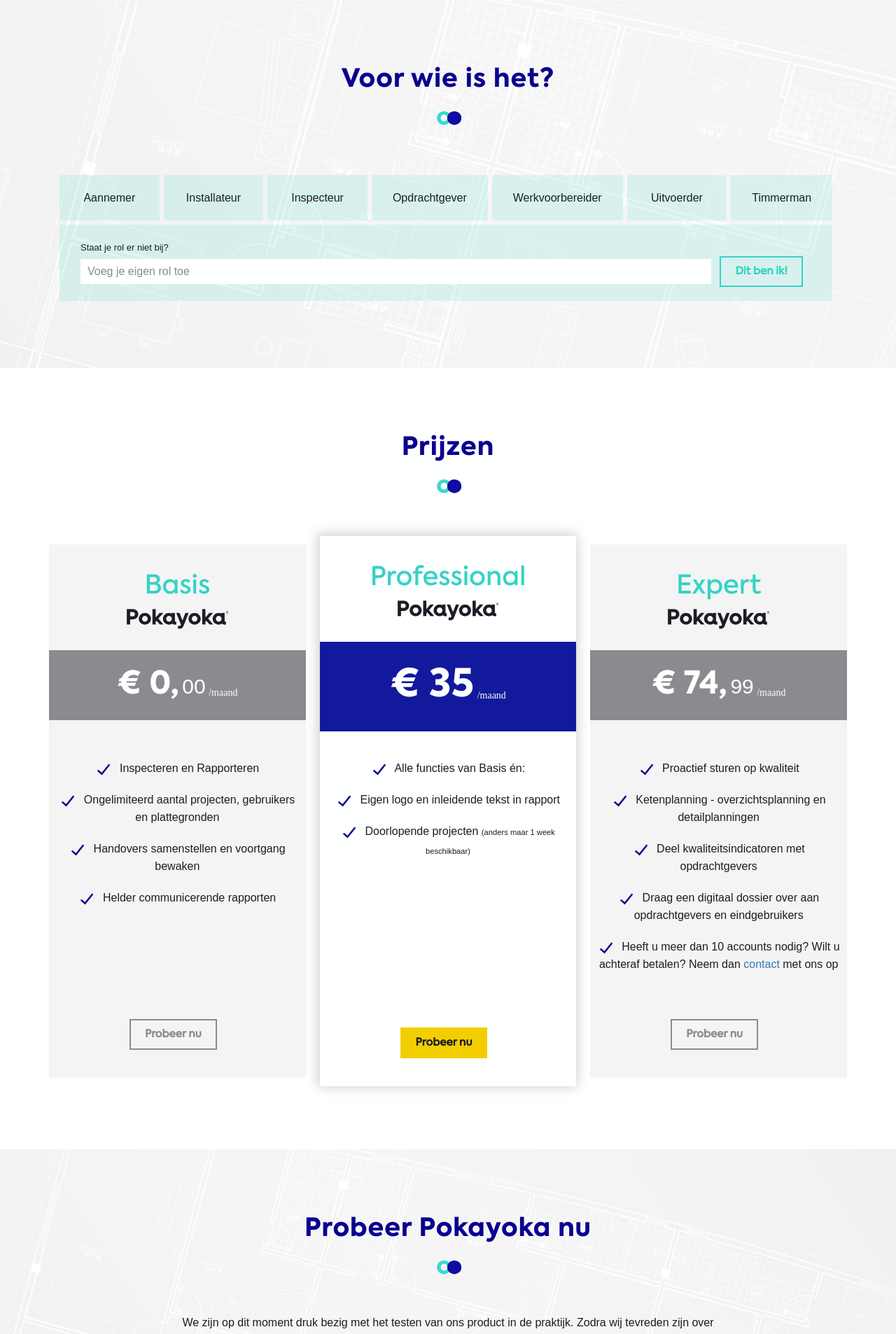
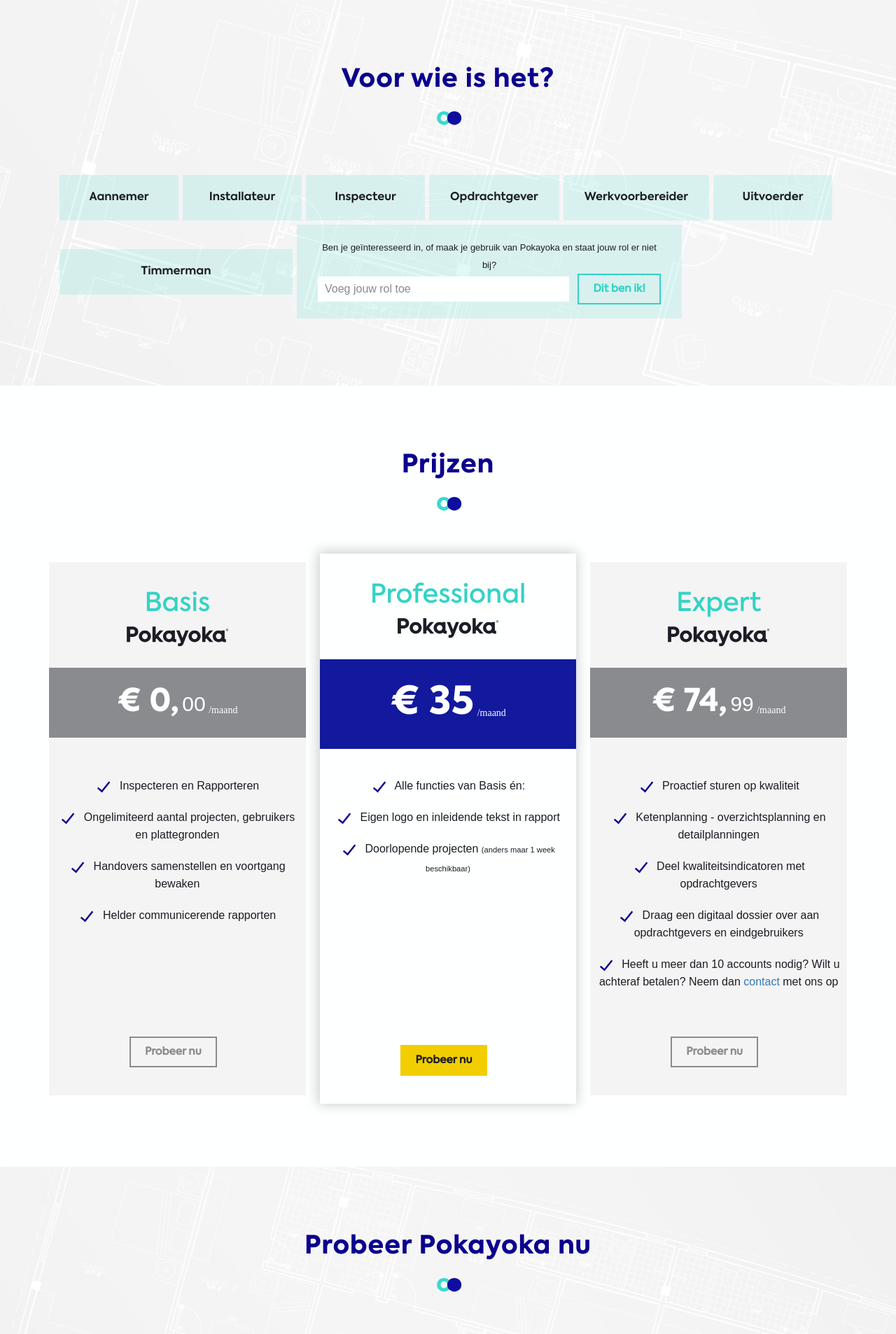
Before and after one commit to sandersoeteman/sandersoeteman.github.io, a Jekyll site: the page built from index.html, in a window 1280 px wide. Shown: the part 3941-5847 px from the top of the page at 70% size. Built offline with Jekyll 4.4.1, drawn with Linux system fonts in a browser that asks for light colours; some web fonts are replaced; some of the changed lines change nothing that is shown.

Commit message:
ajaxified contact form

```diff
--- a/_includes/footer.html
+++ b/_includes/footer.html
@@ -19,12 +19,7 @@
         </div>
         <div class="row">
           <div class="col-md-6 col-md-push-3">
-            <div class="contact-form">
-              <form
-                action="{{ site.formspree_account }}"
-                method="post"
-                class="contact-form"
-              >
+            <form class="contact-form">
               <div class="form-group">
                 <input
                   class="form-control input-wide"
@@ -39,7 +34,7 @@
                 <input
                   class="form-control input-wide"
                   type="email"
-                    id="email"
+                  id="contact-email"
                   name="email"
                   placeholder="Uw e-mail"
                   required
@@ -49,6 +44,7 @@
                 <textarea
                   rows="5"
                   class="form-control input-wide"
+                  id="comment"
                   name="comment"
                   name="message"
                   placeholder="En eventueel een opmerking of een vraag"
@@ -57,7 +53,11 @@
               <div class="form-group">
                 <div class="checkbox">
                   <label>
-                      <input type="checkbox" name="keep-me-informed" />
+                    <input
+                      type="checkbox"
+                      id="keep-me-informed"
+                      name="keep-me-informed"
+                    />
                     <span>Hou me op de hoogte van nieuwe ontwikkelingen</span>
                   </label>
                 </div>
@@ -72,11 +72,10 @@
                   <input type="hidden" name="_language" value="nl" />
                   <button
                   type="submit"
-                      class="themeix-btn btn-clear btn-clear-blue"
+                    class="themeix-btn btn-clear btn-clear-blue btn-contact"
                   >
                     Neem contact met mij op
                   </button>
-                  </div>
                 </div>
               </form>
             </div>
--- a/_includes/who.html
+++ b/_includes/who.html
@@ -46,16 +46,17 @@
           </div>
 
           <div class="role new-role">
-              <p>Staat je rol er niet bij?</p>
+              <p>Ben je geïnteresseerd in, of maak je gebruik van Pokayoka en staat jouw rol er niet bij?</p>
               <div>
                   <input
                     type="text"
+                    id="new-role"
                     name="new-role"
-                    placeholder="Voeg je eigen rol toe"
+                    placeholder="Voeg jouw rol toe"
                   />
-                  <button class="themeix-btn btn-clear">
-                      Dit ben ik!
-                    </button>
+                  <button class="themeix-btn btn-clear btn-add-role">
+                    Dit ben ik!
+                  </button>
               </div>
 
             </div>
--- a/_sass/who.scss
+++ b/_sass/who.scss
@@ -15,14 +15,19 @@
       background-color: rgba(51, 211, 197, 0.15);
       max-width: 30%;
 
+      label {
+        font-family: AxiFormaBold;
+      }
       &.new-role {
         display: flex;
         flex-direction: column;
         justify-content: center;
-        max-width: 100%;
+        max-width: 550px;
+        min-width: 450px;
 
         p {
           margin: 0;
+          text-align: center;
         }
         > div {
           display: flex;
@@ -39,6 +44,9 @@
               font-size: 16px;
             }
           }
+          button.themeix-btn {
+            margin-right: 0;
+          }
         }
       }
       label {
--- a/assets/js/main.js
+++ b/assets/js/main.js
@@ -19,11 +19,28 @@
   sticky_menu();
 
   /* ==========================================
-           7. Preloader
+           7. Who
 ========================================== */
-
-  $(window).load(function() {
-    $(".preloader").fadeOut(1000);
+  var newRoleField = $("#new-role");
+  $(".btn-add-role").click(e => {
+    $.ajax({
+      url: "https://formspree.io/mrygaqex",
+      method: "POST",
+      data: {
+        newRole: newRoleField.val()
+      },
+      dataType: "json"
+    })
+      .done(() => {
+        newRoleField.val("");
+      })
+      .fail(() => {
+        alert(
+          "Er is iets mis gegaan bij het versturen van uw rol. Mijn excuses daarvoor! U kunt een mailtje sturen naar contact@pokayoka.com"
+        );
+      });
+    e.preventDefault();
+    return false;
   });
 
   /* ==========================================
@@ -53,5 +70,41 @@
   /* ==========================================
            11. Footer
 ========================================== */
+  var nameField = $("#name"),
+    emailField = $("#contact-email"),
+    commentField = $("#comment"),
+    informedField = $("#keep-me-informed");
+  $(".btn-contact").click(e => {
+    if (nameField.val() && emailField.val()) {
+      $.ajax({
+        url: "https://formspree.io/mrygaqex",
+        method: "POST",
+        data: {
+          contactName: nameField.val(),
+          email: emailField.val(),
+          comment: commentField.val(),
+          keepMeInformed: informedField.prop("checked")
+        },
+        dataType: "json"
+      })
+        .done(() => {
+          nameField.val("");
+          emailField.val("");
+          commentField.val("");
+          informedField.prop("checked", false);
+          alert(
+            "Uw vraag is verzonden en wordt door ons in behandeling genomen!"
+          );
+        })
+        .fail(() => {
+          alert(
+            "Er is iets mis gegaan bij het versturen van uw vraag. Mijn excuses daarvoor! U kunt een mailtje sturen naar contact@pokayoka.com"
+          );
+        });
+      e.preventDefault();
+      return false;
+    }
+  });
+
   $("span.copyright-year").html(new Date().getFullYear());
 })(jQuery);
```
Also changed, not shown: 1 other file. Lines whose indentation alone changed are shown as unchanged.
